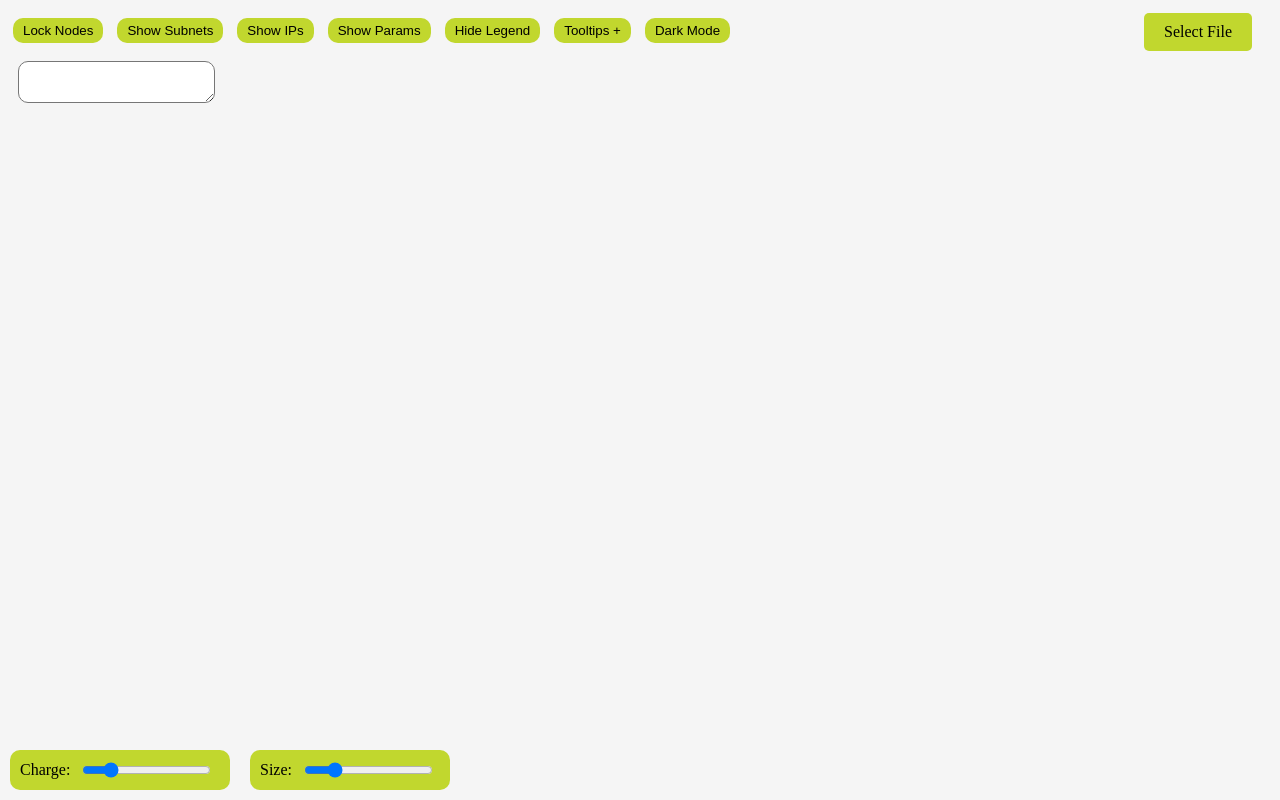
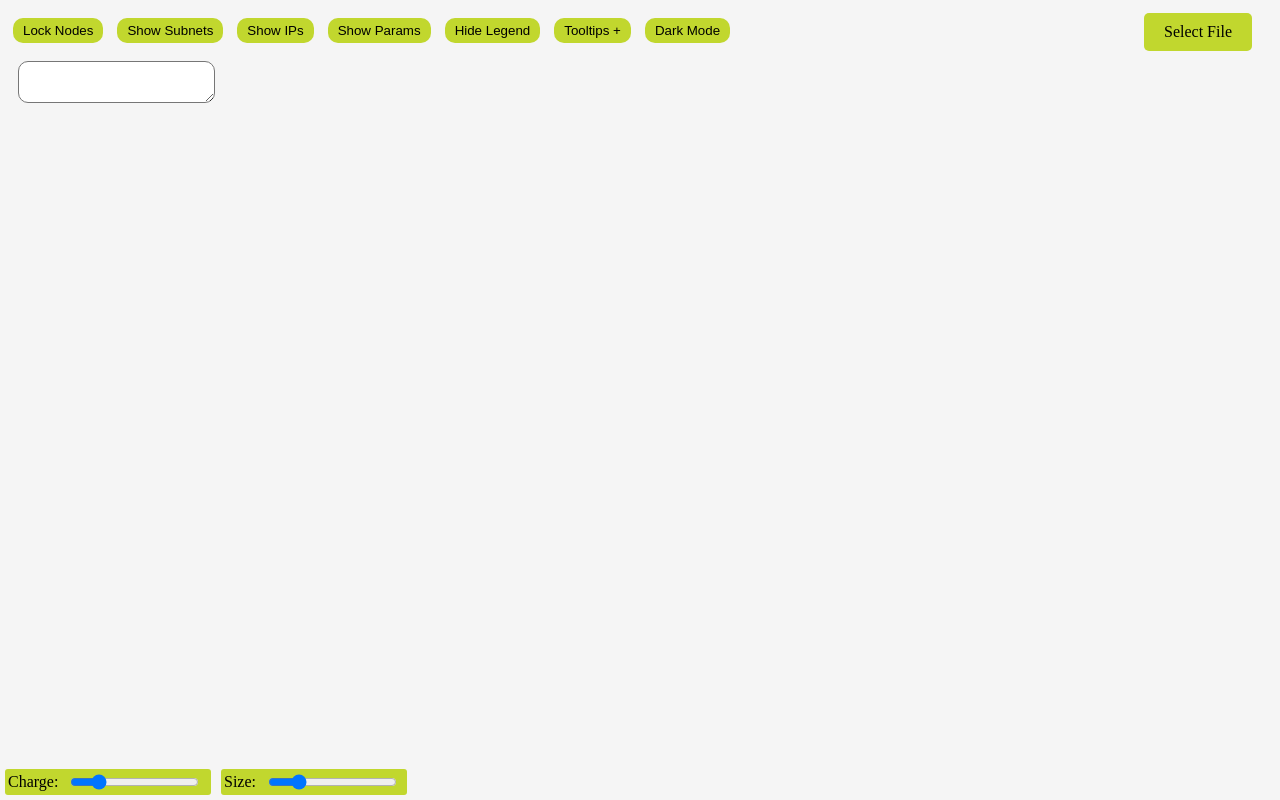
Before and after one commit to gacybercenter/openstack-top-graph, a plain HTML site: page public/index.html in a window 1280 px wide. Drawn offline with nearby package versions, Linux system fonts and the light colour scheme.

Commit message:
Chore: Adjusted the slider container size

```diff
--- a/public/assets/css/site.css
+++ b/public/assets/css/site.css
@@ -89,38 +89,32 @@ body {
     display: flex;
     align-items: center;
     justify-content: center;
-    margin-top: 20px;
 }
 
 .slider-label {
     margin-right: 10px;
 }
 
-.slider {
-    width: 200px;
-}
-
 .slider-charge {
     display: flex;
     align-items: center;
-    margin: 10px;
+    margin: 5px;
     background-color: #c1d72e;
     color: #000000;
-    padding: 10px;
-    border-radius: 10px;
+    padding: 3px;
+    border-radius: 3px;
     width: 200px;
 }
 
 .slider-size {
     display: flex;
     align-items: center;
-    margin: 10px;
+    margin: 5px;
     background-color: #c1d72e;
     color: #000000;
-    padding: 10px;
-    border-radius: 10px;
+    padding: 3px;
+    border-radius: 3px;
     width: 180px;
-    margin-left: 10px;
 }
 
 iframe {
```
